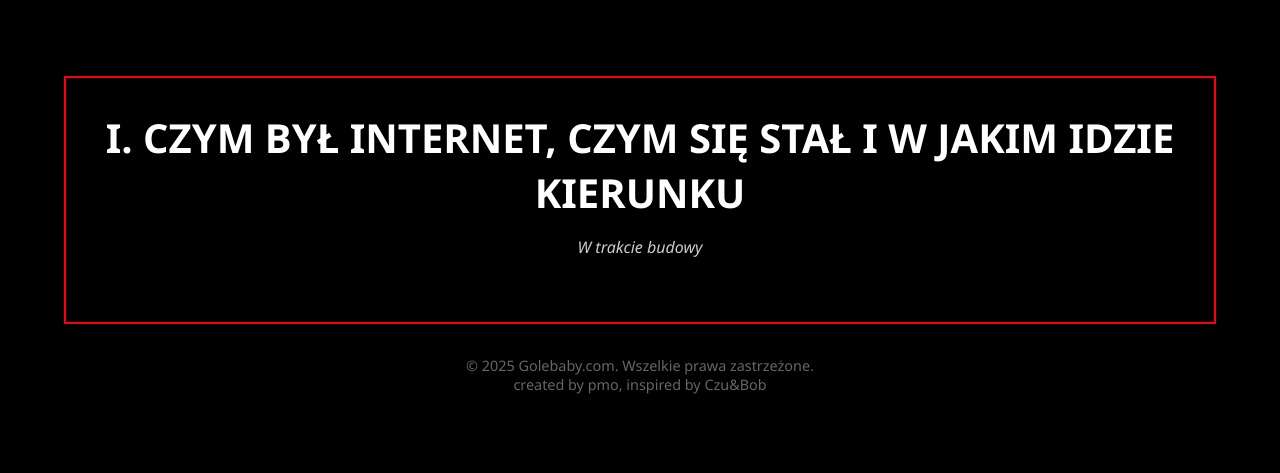
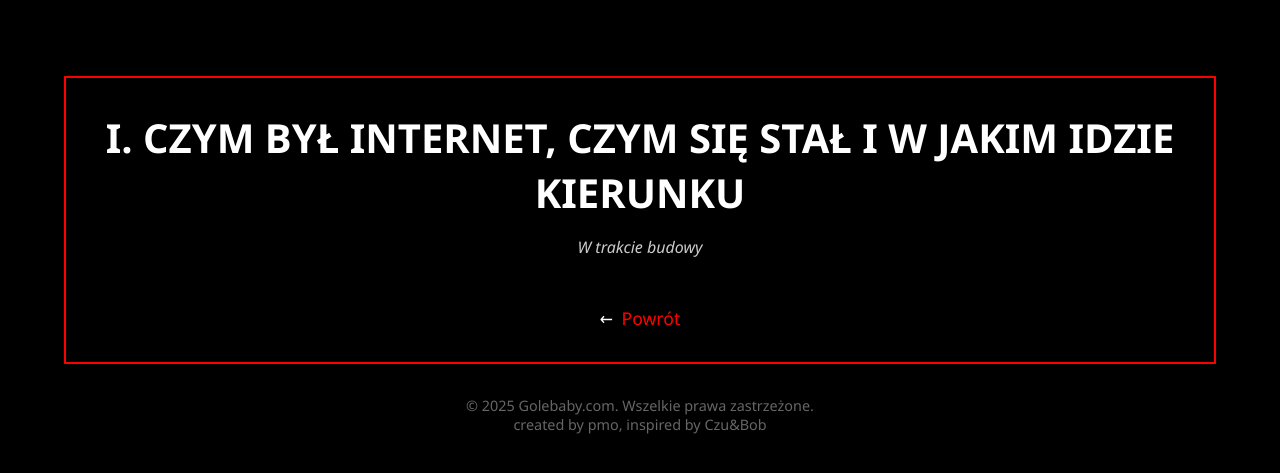
Before and after one commit to pmo-git/golebaby.com, a plain HTML site: page I.html in a window 1280 px wide. Shown: the part 71-544 px from the top of the page. Drawn offline with Linux system fonts and the light colour scheme.

Commit message:
Add files via upload
poprawki wstecz

```diff
--- a/I.html
+++ b/I.html
@@ -32,6 +32,7 @@
       font-weight: bold;
       font-size: 1.5rem;
       color: #fff;
+      text-decoration: none;
     }
 
     .logo::before {
@@ -97,19 +98,34 @@
       font-size: 0.9rem;
       color: #666;
     }
+
+    .back-link {
+      color: red;
+      text-decoration: none;
+      display: inline-block;
+      margin-top: 1rem;
+      font-size: 1.1rem;
+    }
+
+    .back-link::before {
+      content: "← ";
+      color: white;
+      margin-right: 0.25rem;
+    }
   </style>
 </head>
 <body>
   <header>
-    <div class="logo">
+    <a href="index.html" class="logo">
 	  	  	  	  	Golebaby.com
-	</div>
+	</a>
   </header>
 
   <main>
     <div class="main-banner">
       <h1>I. Czym był internet, czym się stał i w jakim idzie kierunku</h1>
       <p>W trakcie budowy</p>
+      <a href="index.html" class="back-link">Powrót</a>
     </div>
   </main>
 
```
Also changed, not shown: II.html (+18 -2 lines), index.html (+17 -2 lines).
